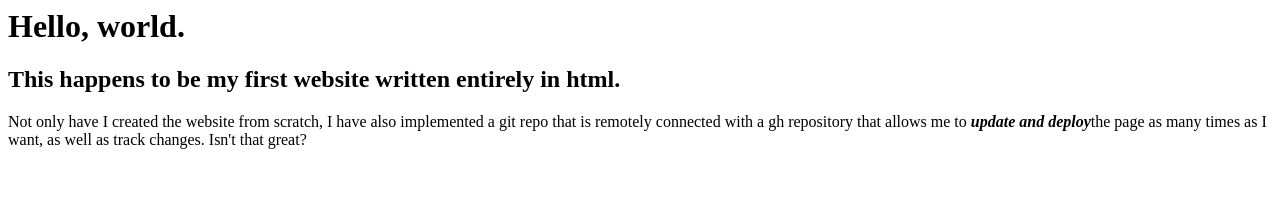
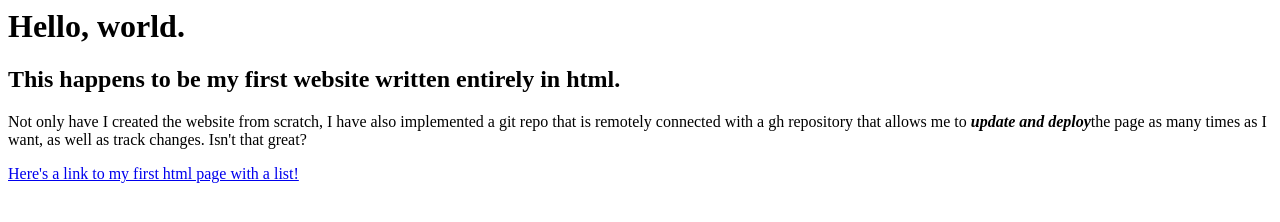
Before and after one commit to zipadoodlez/first-website, a plain HTML site: page index.html in a window 1280 px wide. Drawn offline with Linux system fonts and the light colour scheme.

Commit message:
added link from index to list

```diff
--- a/index.html
+++ b/index.html
@@ -10,5 +10,6 @@
 		<h1>Hello, world.</h1>
 		<h2>This happens to be my first website written entirely in html.</h2>
 		<p>	Not only have I created the website from scratch, I have also implemented a git repo that is remotely connected with a gh repository that allows me to <strong><em>update and deploy</em></strong>the page as many times as I want, as well as track changes. Isn't that great?</p>
+		<a href="list/list.html">Here's a link to my first html page with a list!</a>
 	</body>
 </html>
```
